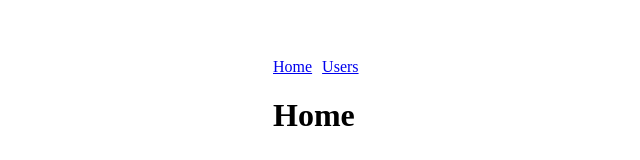
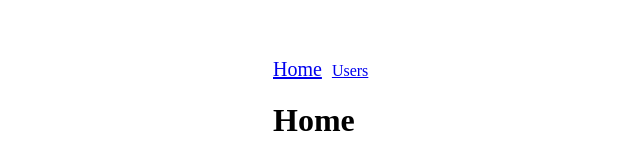
Before and after one commit to k-kudo-hub/vuejs-practice3, a Vue app: page / in a window 1280 px wide. Shown: the top 160 px of the page, without its empty margins (17-657 px from the left). Built offline with nearby package versions, Linux system fonts and the light colour scheme.

Commit message:
exactを用いてアクティブなリンクにスタイルを付与する

```diff
--- a/src/App.vue
+++ b/src/App.vue
@@ -1,8 +1,18 @@
 <template>
   <div style="width: 700px; margin: auto; padding-top: 50px;">
     <nav>
-      <router-link to="/" class="link">Home</router-link>
-      <router-link to="/users" class="link">Users</router-link>
+      <router-link
+        to="/"
+        active-class="link-active"
+        exact
+        class="link"
+      >Home</router-link>
+      <router-link
+        to="/users"
+        active-class="link-active"
+        exact
+        class="link"
+      >Users</router-link>
     </nav>
     <!-- URLによってコンポーネントを置き換える(動的コンポーネント) -->
     <router-view></router-view>
@@ -13,4 +23,7 @@
 .link {
   margin-right: 10px;
 }
+.link-active {
+  font-size: 20px;
+}
 </style>
```
